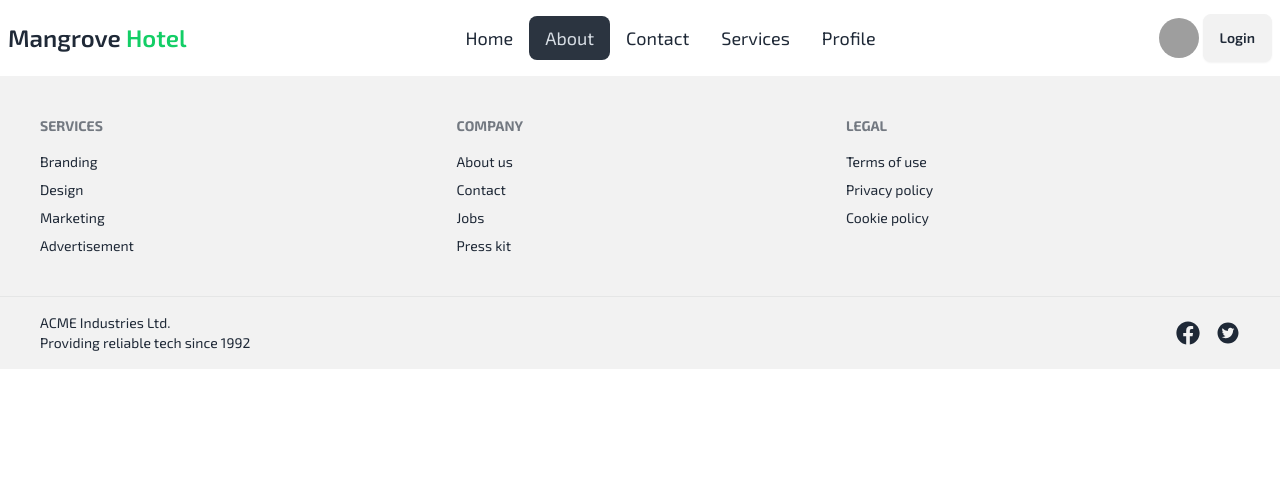
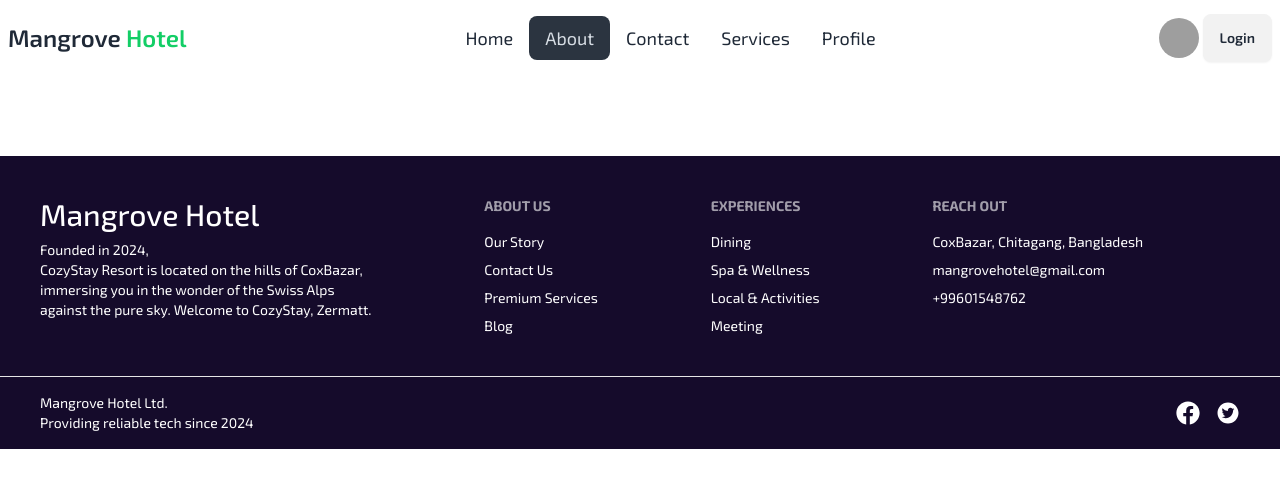
Before and after one commit to hasanali207/mangrove-hotel-client-a9, a React (Vite) app: page /about in a window 1280 px wide. Shown: the top 488 px of the page. Built offline with nearby package versions, Linux system fonts and the light colour scheme; no server answers; grey boxes are pictures that could not be loaded.

Commit message:
solved login issue with state

```diff
--- a/src/Providers/AuthProvider.jsx
+++ b/src/Providers/AuthProvider.jsx
@@ -19,7 +19,7 @@ export const AuthContext = createContext(null);
 const AuthProvider = ({ children }) => {
   const [user, setUser] = useState(null);
 
-  console.log(user);
+
   const googleProvider = new GoogleAuthProvider();
   const githubProvider = new GithubAuthProvider();
 
@@ -34,9 +34,9 @@ const AuthProvider = ({ children }) => {
 
   const createUser = (email, password) => {
     return createUserWithEmailAndPassword(auth, email, password)
-      .then((userCredential) => {
-        setUser(userCredential.user);
-        return userCredential.user;
+      .then((result) => {
+        setUser(result.user);
+        return result.user;
       })
       .catch((error) => {
         console.error("Error creating user:", error.message);
@@ -46,9 +46,9 @@ const AuthProvider = ({ children }) => {
 
   const signInUser = (email, password) => {
     return signInWithEmailAndPassword(auth, email, password)
-      .then((userCredential) => {
-        setUser(userCredential.user);
-        return userCredential.user;
+      .then((result) => {
+        setUser(result.user);
+        return result.user;
       })
       .catch((error) => {
         console.error("Error signing in:", error.message);
--- a/src/components/Footer.jsx
+++ b/src/components/Footer.jsx
@@ -6,32 +6,36 @@ import { AiFillTwitterCircle } from "react-icons/ai";
 const Footer = () => {
     return (
         <>
-           <footer className="footer p-10 bg-base-200 text-base-content">
+           <footer className="footer p-10 mt-20 bg-black text-white">
   <nav>
-    <h6 className="footer-title">Services</h6>
-    <a className="link link-hover">Branding</a>
-    <a className="link link-hover">Design</a>
-    <a className="link link-hover">Marketing</a>
-    <a className="link link-hover">Advertisement</a>
+    <h1 className="text-3xl font-medium">Mangrove Hotel</h1>
+    <p className="text-sm">Founded in 2024, <br /> CozyStay Resort is located on the hills of CoxBazar, <br></br> immersing you in the wonder of the Swiss Alps <br></br> against the pure sky. Welcome to CozyStay, Zermatt.</p>
   </nav>
   <nav>
-    <h6 className="footer-title">Company</h6>
-    <a className="link link-hover">About us</a>
-    <a className="link link-hover">Contact</a>
-    <a className="link link-hover">Jobs</a>
-    <a className="link link-hover">Press kit</a>
+    <h6 className="footer-title">About Us</h6>
+    <a className="link link-hover">Our Story</a>
+    <a className="link link-hover">Contact Us</a>
+    <a className="link link-hover">Premium Services</a>
+    <a className="link link-hover">Blog</a>
   </nav>
   <nav>
-    <h6 className="footer-title">Legal</h6>
-    <a className="link link-hover">Terms of use</a>
-    <a className="link link-hover">Privacy policy</a>
-    <a className="link link-hover">Cookie policy</a>
+    <h6 className="footer-title">Experiences</h6>
+    <a className="link link-hover">Dining</a>
+    <a className="link link-hover">Spa & Wellness</a>
+    <a className="link link-hover">Local & Activities</a>
+    <a className="link link-hover">Meeting</a>
+  </nav>
+  <nav>
+    <h6 className="footer-title">Reach Out</h6>
+   <div> <a className="link link-hover">CoxBazar, Chitagang, Bangladesh</a></div>
+    <a className="link link-hover">mangrovehotel@gmail.com</a>
+    <a className="link link-hover">+99601548762</a>
   </nav>
 </footer>
-<footer className="footer px-10 py-4 border-t bg-base-200 text-base-content border-base-300">
+<footer className="footer px-10 py-4 border-t bg-black text-white border-base-300">
   <aside className="items-center grid-flow-col">
 
-    <p>ACME Industries Ltd. <br/>Providing reliable tech since 1992</p>
+    <p>Mangrove Hotel Ltd. <br/>Providing reliable tech since 2024</p>
   </aside>
   <nav className="md:place-self-center md:justify-self-end">
     <div className="grid grid-flow-col gap-4">
--- a/src/components/LeftSidebar.jsx
+++ b/src/components/LeftSidebar.jsx
@@ -18,7 +18,7 @@ const LeftSidebar = () => {
         <aside className="w-full p-6 dark:bg-gray-50 dark:text-gray-800">
 	<nav className="space-y-8 text-sm">
 		<div className="space-y-2">
-			<h2 className="text-lg font-semibold tracking-widest uppercase dark:text-gray-600">Categories Name:</h2>
+			<h2 className="text-lg font-semibold tracking-widest uppercase dark:text-gray-600">Categories:</h2>
 
 			<div className="flex flex-col">
 
--- a/src/components/Navbar.jsx
+++ b/src/components/Navbar.jsx
@@ -45,7 +45,7 @@ const Navbar = () => {
     <div className="navbar bg-base-100 flex justify-between items-center">
       <div className="">
         <div className="dropdown">
-          <div tabIndex={0} role="button" className="btn btn-ghost lg:hidden">
+          <div tabIndex={0} role="button" className="btn btn-ghost z-50 lg:hidden">
             <svg
               xmlns="http://www.w3.org/2000/svg"
               className="h-5 w-5"
--- a/src/components/RightSidebar.jsx
+++ b/src/components/RightSidebar.jsx
@@ -7,7 +7,7 @@ const RightSidebar = () => {
 
     return (
         <section className="py-6">
-            <h2 className="text-sm font-semibold tracking-widest mb-4 uppercase ">Tourist Place</h2>
+            <h2 className="text-lg font-semibold tracking-widest uppercase dark:text-gray-600 mb-4">Tourist Place</h2>
         <div className="container space-y-5">
                         <img alt="" className="w-full h-full rounded shadow-sm min-h-48 dark:bg-gray-500 aspect-square" src="https://source.unsplash.com/random/200x200/?1" />
             <img alt="" className="w-full h-full rounded shadow-sm min-h-48 dark:bg-gray-500 aspect-square" src="https://source.unsplash.com/random/200x200/?2" />
--- a/src/components/Slider.jsx
+++ b/src/components/Slider.jsx
@@ -12,7 +12,7 @@ import "swiper/css/pagination";
 import "swiper/css/scrollbar";
 const Slider = () => {
   return (
-    <div className="">
+    <div className="z-0">
       <Swiper
         className="rounded-2xl"
         // install Swiper modules
--- /dev/null
+++ b/src/components/SocialLogin.jsx
@@ -0,0 +1,42 @@
+import React, { useContext } from 'react';
+import toast from 'react-hot-toast';
+import { useLocation, useNavigate } from 'react-router-dom';
+import { AuthContext } from '../Providers/AuthProvider';
+
+const SocialLogin = () => {
+    const { googleLogin, githubLogin } = useContext(AuthContext);
+
+    const location = useLocation()
+    const navigate = useNavigate()
+    const getState = location?.state || '/'
+
+    const handleSocialLogin = socialProvider =>{
+        socialProvider()
+        .then((result) => {
+          if(result){
+            navigate(getState);
+          }
+
+          toast.success("Successfully Logged In");
+
+        })
+        .catch(() => {
+          toast.error("Email & Password Don't Match");
+        });
+      }
+
+    return (
+        <>
+            <div className=" flex justify-between">
+              <button onClick={()=>handleSocialLogin(googleLogin)} className="btn btn-outline hover:bg-opacity-0 hover:text-black ">
+                Login With Google{" "}
+              </button>
+              <button onClick={() => handleSocialLogin(githubLogin)} className="btn btn-outline hover:bg-opacity-0 hover:text-black ">
+                Login With Github
+              </button>
+            </div>
+        </>
+    );
+};
+
+export default SocialLogin;
--- a/src/index.css
+++ b/src/index.css
@@ -1,22 +1,20 @@
 @import url('https://fonts.googleapis.com/css2?family=Exo+2:ital,wght@0,100..900;1,100..900&display=swap');
 
 .glass-container {
-    background: url('your-background-image.jpg') center/cover no-repeat; /* Replace 'your-background-image.jpg' with your image */
+    background: url('./assets/img-71.jpg') center/cover no-repeat; /* Replace 'your-background-image.jpg' with your image */
     width: 100%;
-    height: 100vh;
+    height: 80vh;
     display: flex;
     justify-content: center;
     align-items: center;
     backdrop-filter: blur(10px); /* Add blur to create the glass effect */
-    background-color: rgba(255, 255, 255, 0.5); /* Semi-transparent white background color */
+    background-color: rgba(0, 0, 0, 0.5); /* Semi-transparent white background color */
   }
 
   .content {
     text-align: center;
-    color: white;
     padding: 20px;
-    border-radius: 10px;
-    backdrop-filter: blur(5px); /* Apply a slight blur to the content */
+    border-radius: 10px;/* Apply a slight blur to the content */
   }
 
 
--- a/src/private/Services.jsx
+++ b/src/private/Services.jsx
@@ -8,7 +8,8 @@ const Services = () => {
         <div>
             <Helmet><title>Services</title></Helmet>
             <Navbar></Navbar>
-            <h1>This is Services Page</h1>
+
+
             <Footer></Footer>
         </div>
     );
```
Also changed, not shown: src/pages/Login.jsx (+8 -13 lines), src/assets/img-71.jpg (added).
